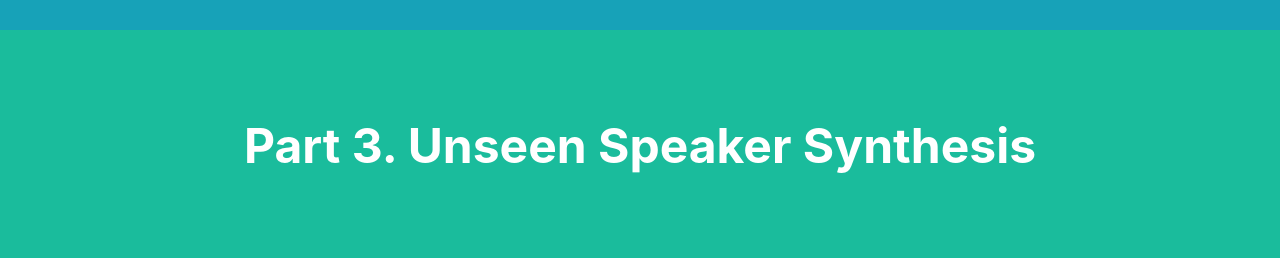
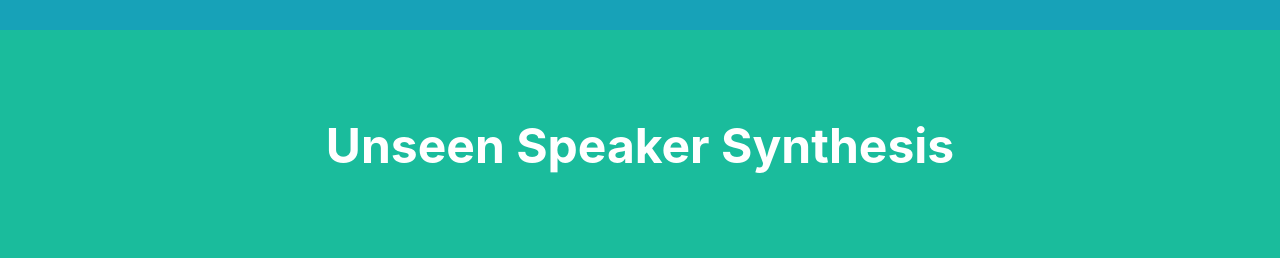
Before and after one commit to EmoDemoPage/Affectron-Demo, a plain HTML site: page index.html in a window 1280 px wide. Shown: the part 10660-10918 px from the top of the page. Drawn offline with nearby package versions, Linux system fonts and the light colour scheme; a script that the page names is missing; a web font is replaced by a local one.

Commit message:
Update index.html

```diff
--- a/index.html
+++ b/index.html
@@ -946,7 +946,7 @@
       <div class="container">
         <div class="text-center">
           <h2 class="page-section-heading d-inline-block text-white">
-            Part 3. Unseen Speaker Synthesis
+            Unseen Speaker Synthesis
           </h2>
         </div>
         <div class="divider-custom divider-light"><div class="divider-custom"></div></div>
```
